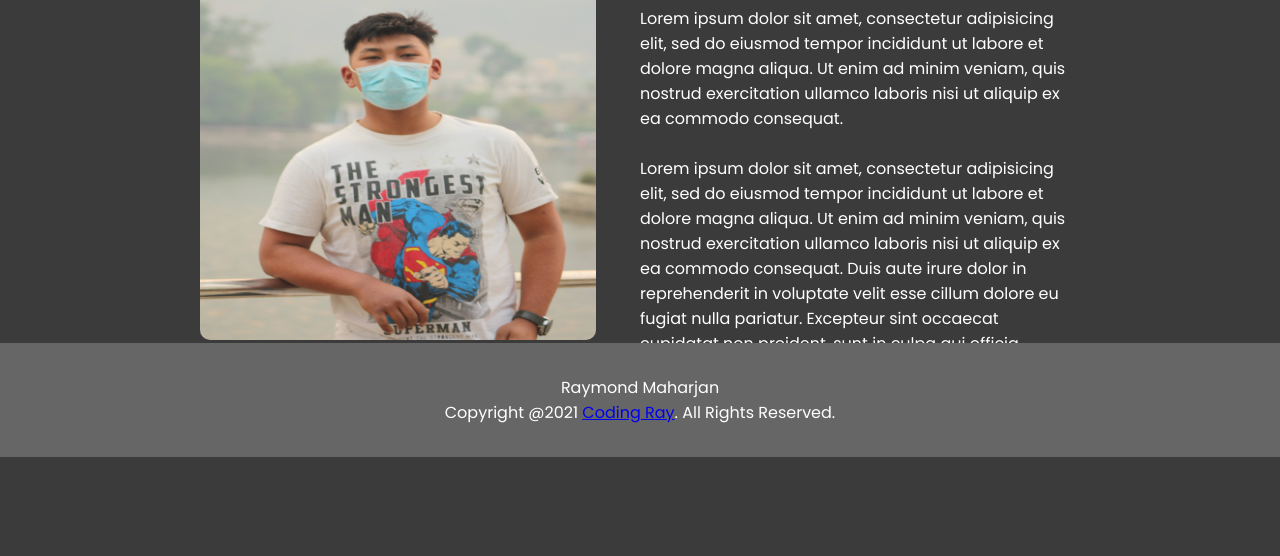
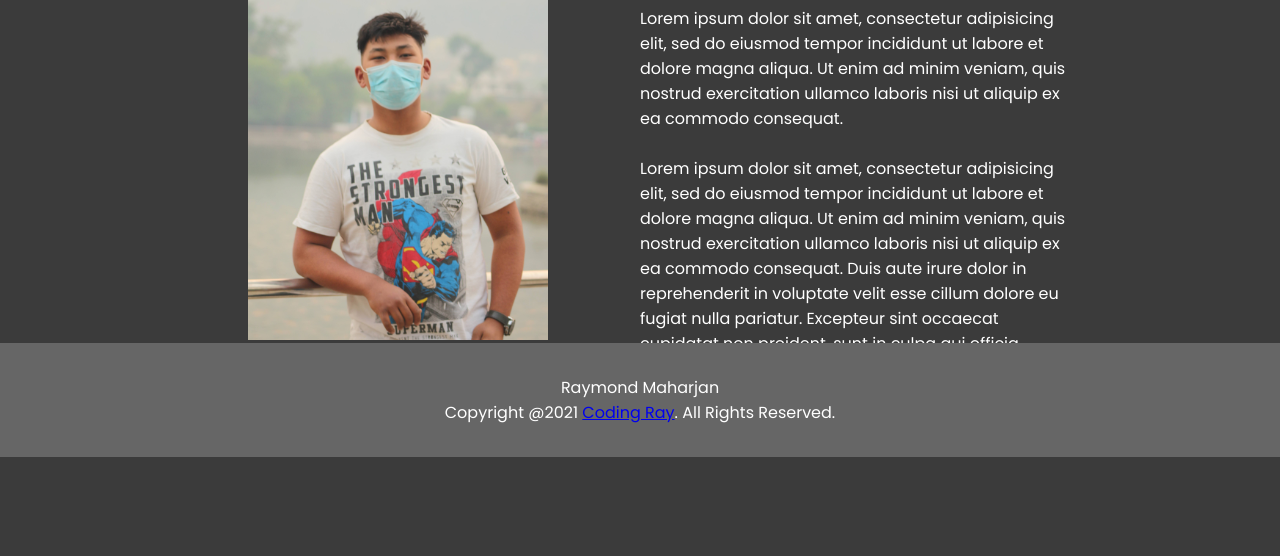
Before and after one commit to rays63/FInal_IOT, a plain HTML site: page about.html in a window 1280 px wide. Shown: the part 343-899 px from the top of the page. Drawn offline with Linux system fonts and the light colour scheme; a web font is replaced by a local one.

Commit message:
Update styles.css

```diff
--- a/Css/styles.css
+++ b/Css/styles.css
@@ -234,7 +234,7 @@ body{
   left: 0;
   width: 100%;
   height: 100%;
-  object-fit: fill;
+  object-fit: scale-down;
   border-radius: 10px;
 }
 
```
